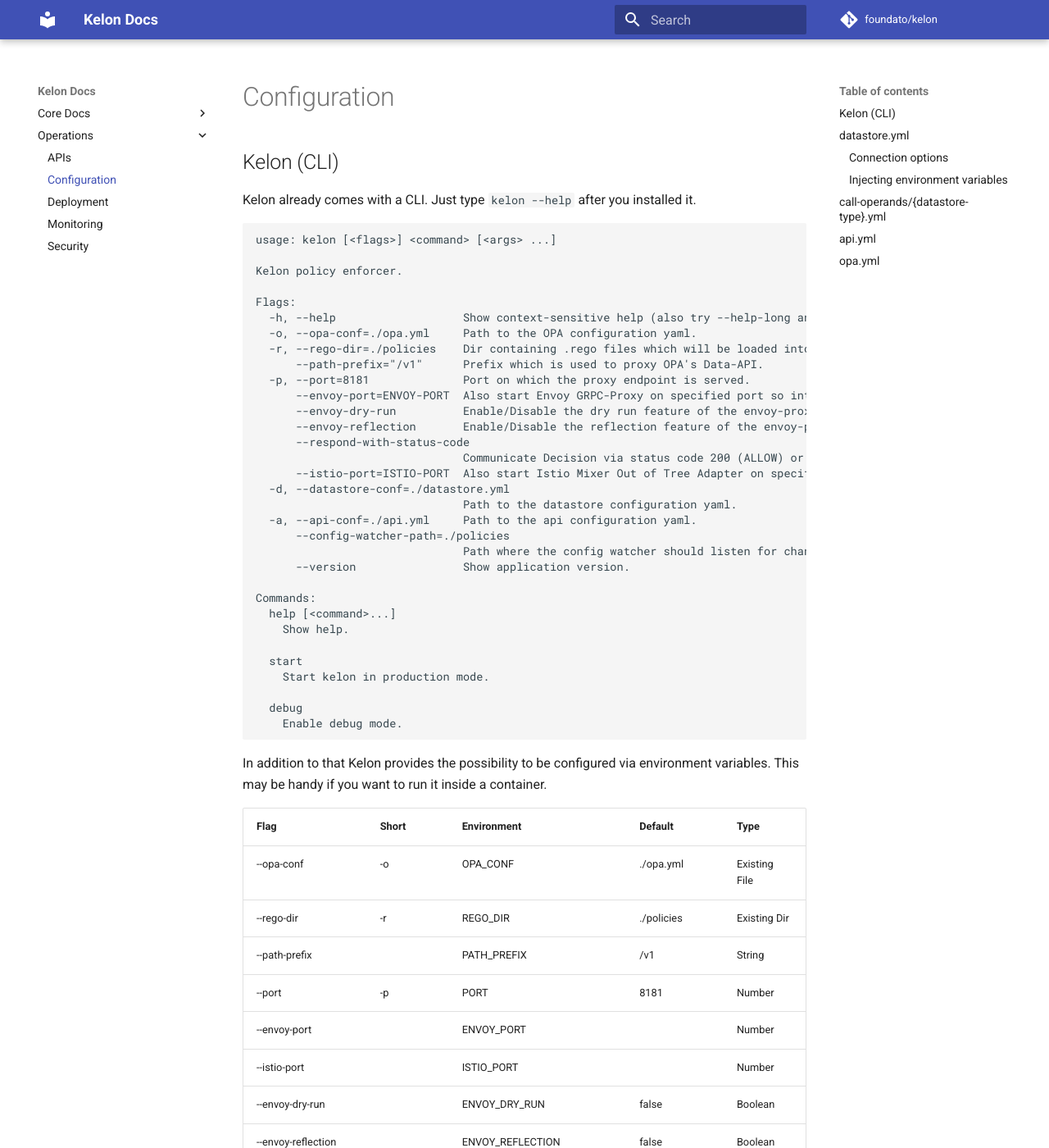
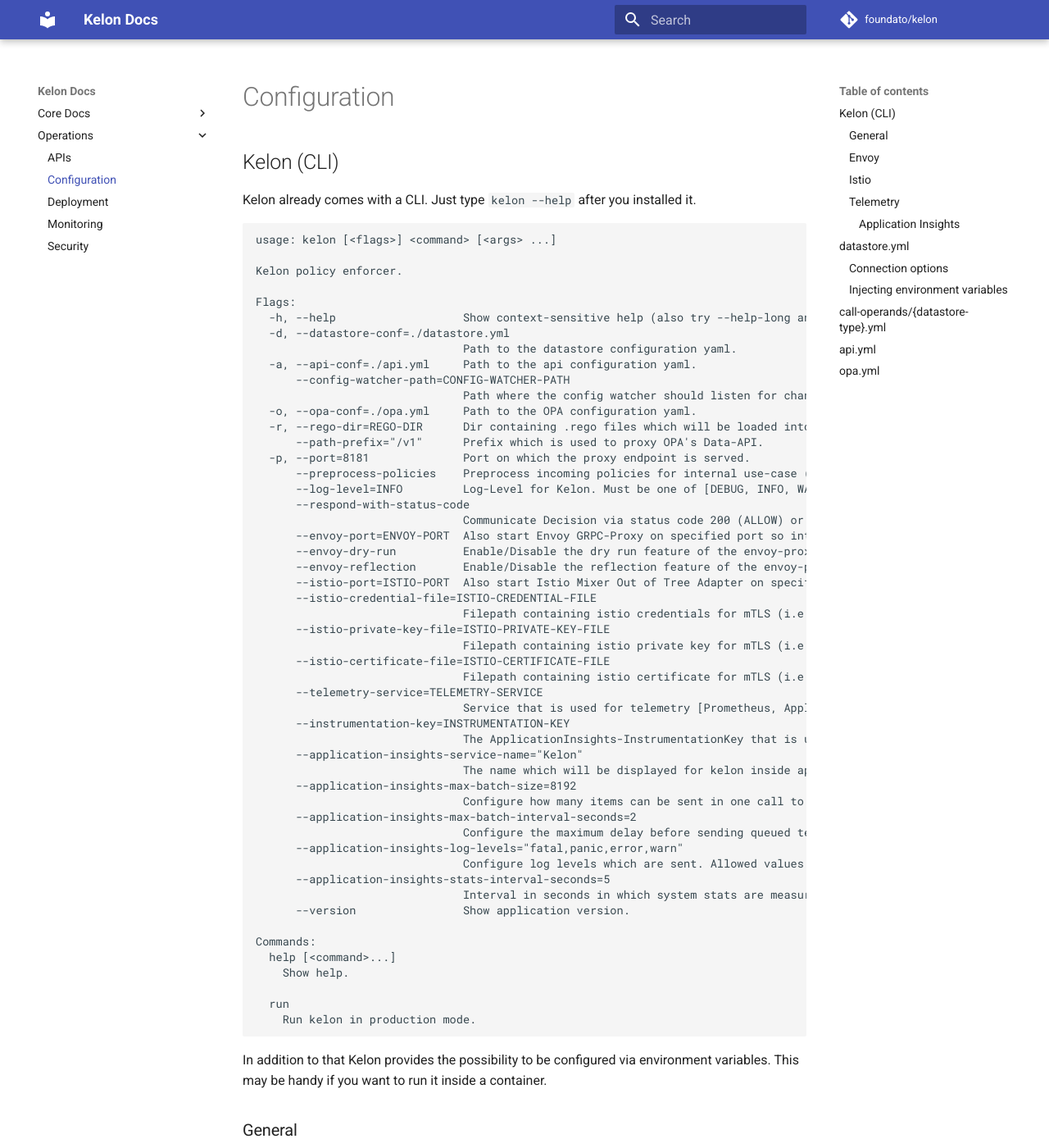
Before and after one commit to unbasical/kelon-docs, an MkDocs documentation site: the page built from docs/operations/Configuration.md, in a window 1280 px wide and 1400 px high. Shown: the whole window at 82% size. Built offline with MkDocs 1.6.1 and Material for MkDocs 9.7.7, drawn with Linux system fonts in a browser that asks for light colours; comment, search, counter and statistics services are not loaded; old or Windows-style settings are respelled for this version of MkDocs; some of the changed text lies outside the part shown.

Commit message:
Updated configurations

````diff
--- a/docs/operations/Configuration.md
+++ b/docs/operations/Configuration.md
@@ -10,51 +10,104 @@
 
 Flags:
   -h, --help                   Show context-sensitive help (also try --help-long and --help-man).
+  -d, --datastore-conf=./datastore.yml
+                               Path to the datastore configuration yaml.
+  -a, --api-conf=./api.yml     Path to the api configuration yaml.
+      --config-watcher-path=CONFIG-WATCHER-PATH
+                               Path where the config watcher should listen for changes.
   -o, --opa-conf=./opa.yml     Path to the OPA configuration yaml.
-  -r, --rego-dir=./policies    Dir containing .rego files which will be loaded into OPA.
+  -r, --rego-dir=REGO-DIR      Dir containing .rego files which will be loaded into OPA.
       --path-prefix="/v1"      Prefix which is used to proxy OPA's Data-API.
   -p, --port=8181              Port on which the proxy endpoint is served.
+      --preprocess-policies    Preprocess incoming policies for internal use-case (EXPERIMENTAL FEATURE! DO NOT USE!).
+      --log-level=INFO         Log-Level for Kelon. Must be one of [DEBUG, INFO, WARN, ERROR]
+      --respond-with-status-code
+                               Communicate Decision via status code 200 (ALLOW) or 403 (DENY).
       --envoy-port=ENVOY-PORT  Also start Envoy GRPC-Proxy on specified port so integrate kelon with Istio.
       --envoy-dry-run          Enable/Disable the dry run feature of the envoy-proxy.
       --envoy-reflection       Enable/Disable the reflection feature of the envoy-proxy.
-      --respond-with-status-code
-                               Communicate Decision via status code 200 (ALLOW) or 403 (DENY).
       --istio-port=ISTIO-PORT  Also start Istio Mixer Out of Tree Adapter on specified port so integrate kelon with Istio.
-  -d, --datastore-conf=./datastore.yml
-                               Path to the datastore configuration yaml.
-  -a, --api-conf=./api.yml     Path to the api configuration yaml.
-      --config-watcher-path=./policies
-                               Path where the config watcher should listen for changes.
+      --istio-credential-file=ISTIO-CREDENTIAL-FILE
+                               Filepath containing istio credentials for mTLS (i.e. adapter.crt).
+      --istio-private-key-file=ISTIO-PRIVATE-KEY-FILE
+                               Filepath containing istio private key for mTLS (i.e. adapter.key).
+      --istio-certificate-file=ISTIO-CERTIFICATE-FILE
+                               Filepath containing istio certificate for mTLS (i.e. ca.pem).
+      --telemetry-service=TELEMETRY-SERVICE
+                               Service that is used for telemetry [Prometheus, ApplicationInsights]
+      --instrumentation-key=INSTRUMENTATION-KEY
+                               The ApplicationInsights-InstrumentationKey that is used to connect to the API.
+      --application-insights-service-name="Kelon"
+                               The name which will be displayed for kelon inside application insights.
+      --application-insights-max-batch-size=8192
+                               Configure how many items can be sent in one call to the data collector.
+      --application-insights-max-batch-interval-seconds=2
+                               Configure the maximum delay before sending queued telemetry.
+      --application-insights-log-levels="fatal,panic,error,warn"
+                               Configure log levels which are sent. Allowed values are [fatal, panic, error, warn, info, debug, trace]
+      --application-insights-stats-interval-seconds=5
+                               Interval in seconds in which system stats are measured and sent.
       --version                Show application version.
 
 Commands:
   help [<command>...]
     Show help.
 
-  start
-    Start kelon in production mode.
-
-  debug
-    Enable debug mode.
+  run
+    Run kelon in production mode.
 
 ```
 
 In addition to that Kelon provides the possibility to be configured via environment variables. This may be handy if you want to run it inside a container.
 
+### General
+
 |Flag|Short|Environment|Default|Type|
 |----|-----|-----------|-------|----|
+|--datastore-conf|-d|DATASTORE_CONF|./datastore.yml|Existing File|
+|--api-conf|-a|API_CONF|./api.yml|Existing File|
+|--config-watcher-path||CONFIG_WATCHER_PATH|./policies|Existing Dir|
 |--opa-conf|-o|OPA_CONF|./opa.yml|Existing File|
 |--rego-dir|-r|REGO_DIR|./policies|Existing Dir|
 |--path-prefix||PATH_PREFIX|/v1|String|
 |--port|-p|PORT|8181|Number|
+|--preprocess-policies||PREPROCESS_POLICIES|false|Boolean|
+|--respond-with-status-code||RESPOND_WITH_STATUS_CODE|false|Boolean|
+
+### Envoy
+
+|Flag|Short|Environment|Default|Type|
+|----|-----|-----------|-------|----|
 |--envoy-port||ENVOY_PORT||Number|
-|--istio-port||ISTIO_PORT||Number|
 |--envoy-dry-run||ENVOY_DRY_RUN|false|Boolean|
 |--envoy-reflection||ENVOY_REFLECTION|false|Boolean|
-|--datastore-conf|-d|DATASTORE_CONF|./datastore.yml|Existing File|
-|--api-conf|-a|API_CONF|./api.yml|Existing File|
-|--config-watcher-path||CONFIG_WATCHER_PATH|./policies|Existing Dir|
-|--respond-with-status-code||RESPOND_WITH_STATUS_CODE|false|bool|
+
+### Istio
+
+|Flag|Short|Environment|Default|Type|
+|----|-----|-----------|-------|----|
+|--istio-port||ISTIO_PORT||Number|
+|--istio-credential-file||ISTIO_CREDENTIAL_FILE||Existing File|
+|--istio-private-key-file||ISTIO_PRIVATE_KEY_FILE||Existing File|
+|--istio-certificate-file||ISTIO_CERTIFICATE_FILE||Existing File|
+
+### Telemetry
+
+|Flag|Short|Environment|Default|Type|
+|----|-----|-----------|-------|----|
+|--telemetry-service||TELEMETRY_SERVICE||Enum|
+
+#### Application Insights
+When you have set `ApplicationInsights` as --telemetry-service
+
+|Flag|Short|Environment|Default|Type|
+|----|-----|-----------|-------|----|
+|--instrumentation-key||INSTRUMENTATION_KEY||String|
+|--application-insights-service-name||APPLICATION_INSIGHTS_SERVICE_NAME|Kelon|String|
+|--application-insights-max-batch-size||APPLICATION_INSIGHTS_MAX_BATCH_SIZE|8192|Number|
+|--application-insights-max-batch-interval-seconds||APPLICATION_INSIGHTS_MAX_BATCH_INTERVAL_SECONDS|2|Number|
+|--application-insights-log-levels||APPLICATION_INSIGHTS_LOG_LEVELS|fatal,panic,error,warn|Enum-List|
+|--application-insights-stats-interval-seconds||APPLICATION_INSIGHTS_STATS_INTERVAL_SECONDS|5|Number|
 
 ## datastore.yml
 
@@ -95,6 +148,30 @@
       # Connection options for the database connection
       # To get all available options for your database, see section "Connection options" below
       [<option>: <string>]
+
+    # Metadata attached to the datastore
+    metadata:
+
+      # Only used from SQL-Datastores
+      # Sets max idle connections of the database connection pool
+
+      [maxIdleConnections: <int>]
+
+      # Only used from SQL-Datastores
+      # Sets max open connections of the database connection pool
+      [maxOpenConnections: <int>]
+
+      # Only used from SQL-Datastores
+      # Sets max lifetime of each connection inside the database connection pool
+      [connectionMaxLifetimeSeconds: <int>]
+
+      # Only used if ApplicationInsights is set as Telemetry-Service!
+      # Sets the name of the Dependency which is traced for this datastore
+      [telemetryName: <string>]
+
+      # Only used if ApplicationInsights is set as Telemetry-Service!
+      # Sets the type of the Dependency which is traced for this datastore
+      [telemetryType: <string>]
 
 
 # Entity-Schemas define the entities of one schema inside a datastore.
````
